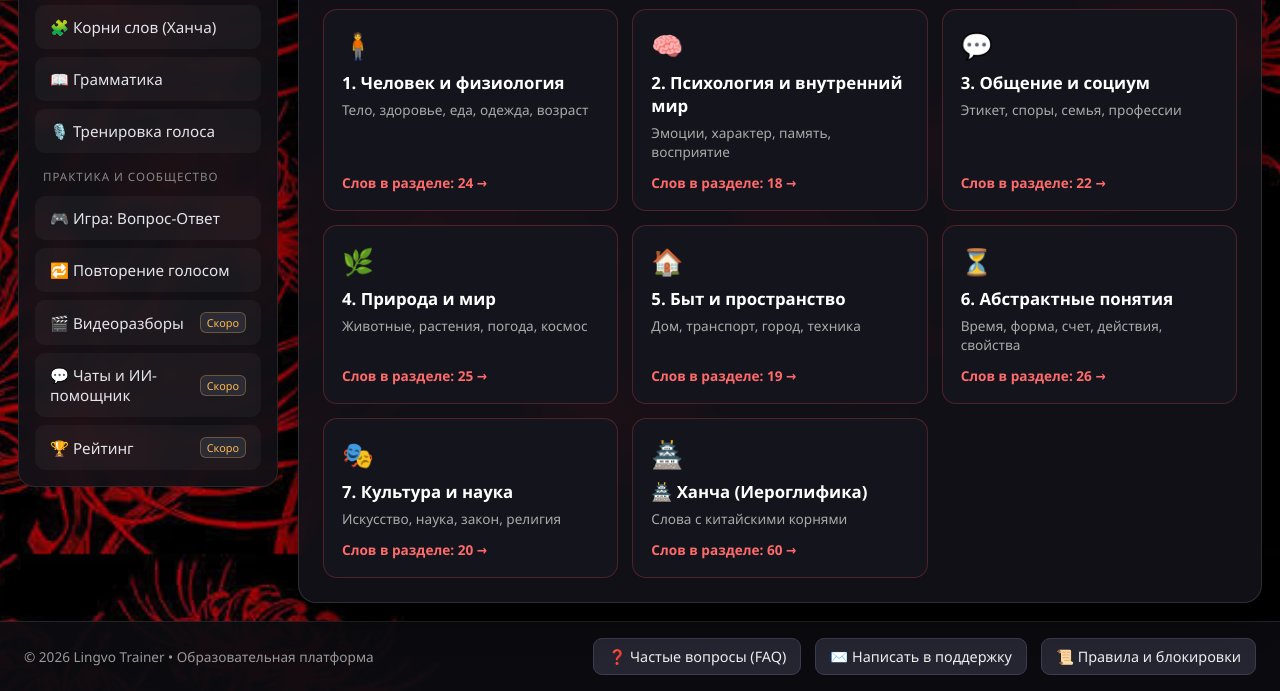
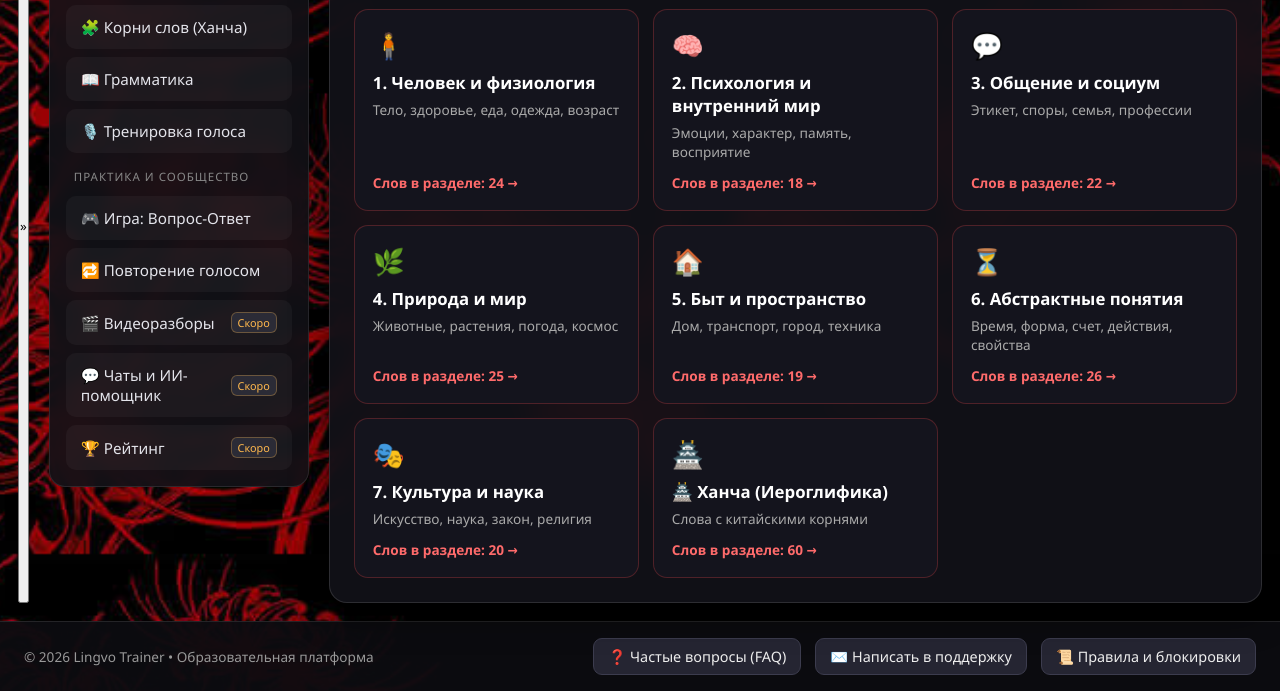
Before and after one commit to trenazersupport-alt/lingvo-trainer, a plain HTML site: page My_trainer/index.html in a window 1280 px wide. Shown: the part 246-937 px from the top of the page. Drawn offline with Linux system fonts and the light colour scheme.

Commit message:
Update index.html

```diff
--- a/My_trainer/index.html
+++ b/My_trainer/index.html
@@ -34,6 +34,7 @@
   <!— ОСНОВНОЙ МАКЕТ —>
   <div class="main-layout">
     <!— ЛЕВОЕ МЕНЮ —>
+    <button id="floatingMenuBtn" class="floating-menu-btn" onclick="toggleDrawerMenu(event)" title="Открыть меню">»</button>
     <aside class="sidebar">
       <div class="menu-section-title">Обучение</div>
       <button class="nav-btn active" data-tab="words" onclick="switchTab('words')">
```
